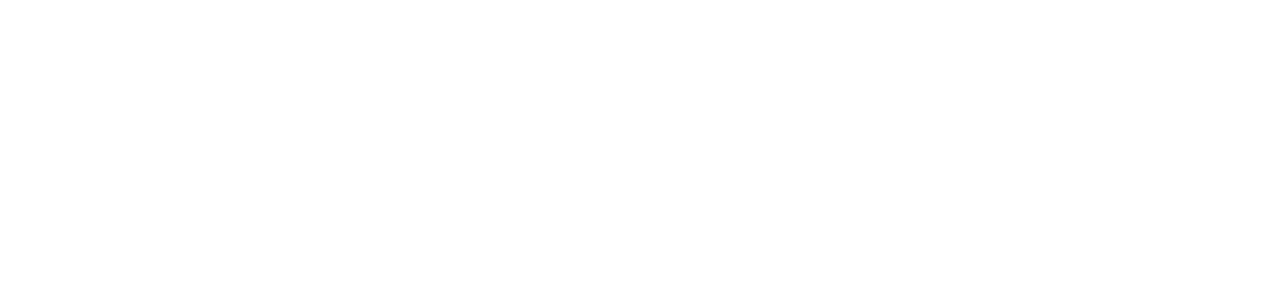
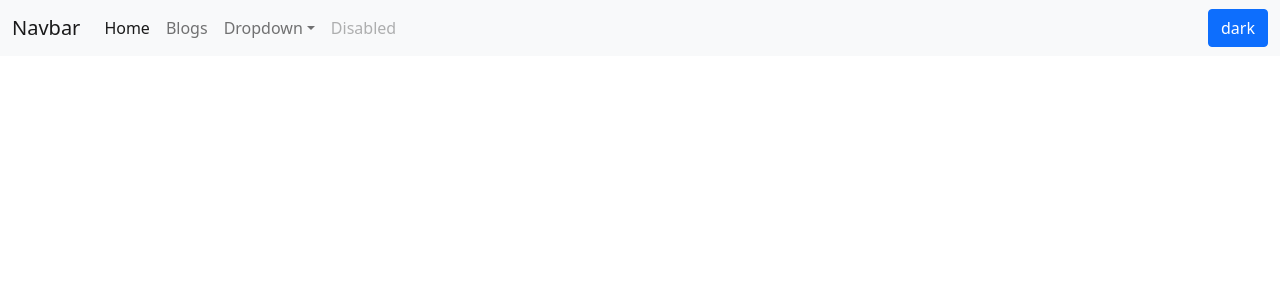
Before and after one commit to KrityaShah/E-commerce, a React (Vite) app: page / in a window 1280 px wide. Shown: the top 300 px of the page. Built offline with nearby package versions, Linux system fonts and the light colour scheme; the HTML template or start-up script is replaced by a standard one.

Commit message:
Created Navbar
created navbar

```diff
--- /dev/null
+++ b/components/Navbar.jsx
@@ -0,0 +1,48 @@
+import React from 'react'
+
+
+const Navbar = (props) => {
+  return (
+
+    <nav className={`navbar navbar-expand-lg navbar-${props.mode} bg-${props.mode}`}>
+            <div className="container-fluid">
+                <a className="navbar-brand" href="#">Navbar</a>
+                <button className="navbar-toggler" type="button" data-bs-toggle="collapse" data-bs-target="#navbarSupportedContent" aria-controls="navbarSupportedContent" aria-expanded="false" aria-label="Toggle navigation">
+                    <span className="navbar-toggler-icon"></span>
+                </button>
+                <div className="collapse navbar-collapse" id="navbarSupportedContent">
+                    <ul className="navbar-nav me-auto mb-2 mb-lg-0">
+                        <li className="nav-item">
+                            <a className="nav-link active" aria-current="page" to="/">Home</a>
+                        </li>
+                        <li className="nav-item">
+                            <a className="nav-link" to="/blogs">Blogs</a>
+                        </li>
+                        <li className="nav-item dropdown">
+                            <a className="nav-link dropdown-toggle" href="#" id="navbarDropdown" role="button" data-bs-toggle="dropdown" aria-expanded="false">
+                                Dropdown
+                            </a>
+                            <ul className="dropdown-menu" aria-labelledby="navbarDropdown">
+                                <li><a className="dropdown-item" href="#">Action</a></li>
+                                <li><a className="dropdown-item" href="#">Another action</a></li>
+                                <li><hr className="dropdown-divider" /></li>
+                                <li><a className="dropdown-item" href="#">Something else here</a></li>
+                            </ul>
+                        </li>
+                        <li className="nav-item">
+                            <a className="nav-link disabled" href="#" tabIndex="-1" aria-disabled="true">Disabled</a>
+                        </li>
+                    </ul>
+                    {/* <form className="d-flex">
+                        <input className="form-control me-2" type="search" placeholder="Search" aria-label="Search" />
+                        <button className="btn btn-outline-success" type="submit">Search</button>
+                    </form> */}
+                    <button className='btn btn-primary' onClick={props.toggleMode}>{props.text}</button>
+                </div>
+            </div>
+        </nav>
+  )
+
+}
+
+export default Navbar
--- a/src/App.jsx
+++ b/src/App.jsx
@@ -1,9 +1,27 @@
+import Navbar from "../components/Navbar"
+import { useState } from 'react'
+
+
+
 function App() {
 
 
+  const [mode, setMode] = useState('light')
+  const [text, setText] = useState('dark')
+
+  const toggleMode = () =>{
+    if(mode === 'light'){
+      setMode('dark')
+      setText('light')
+    }else{
+      setMode('light')
+      setText('dark')
+    }
+  }
+
   return (
     <>
-
+      <Navbar mode={mode} text={text} toggleMode = {toggleMode}/>
     </>
   )
 }
```
